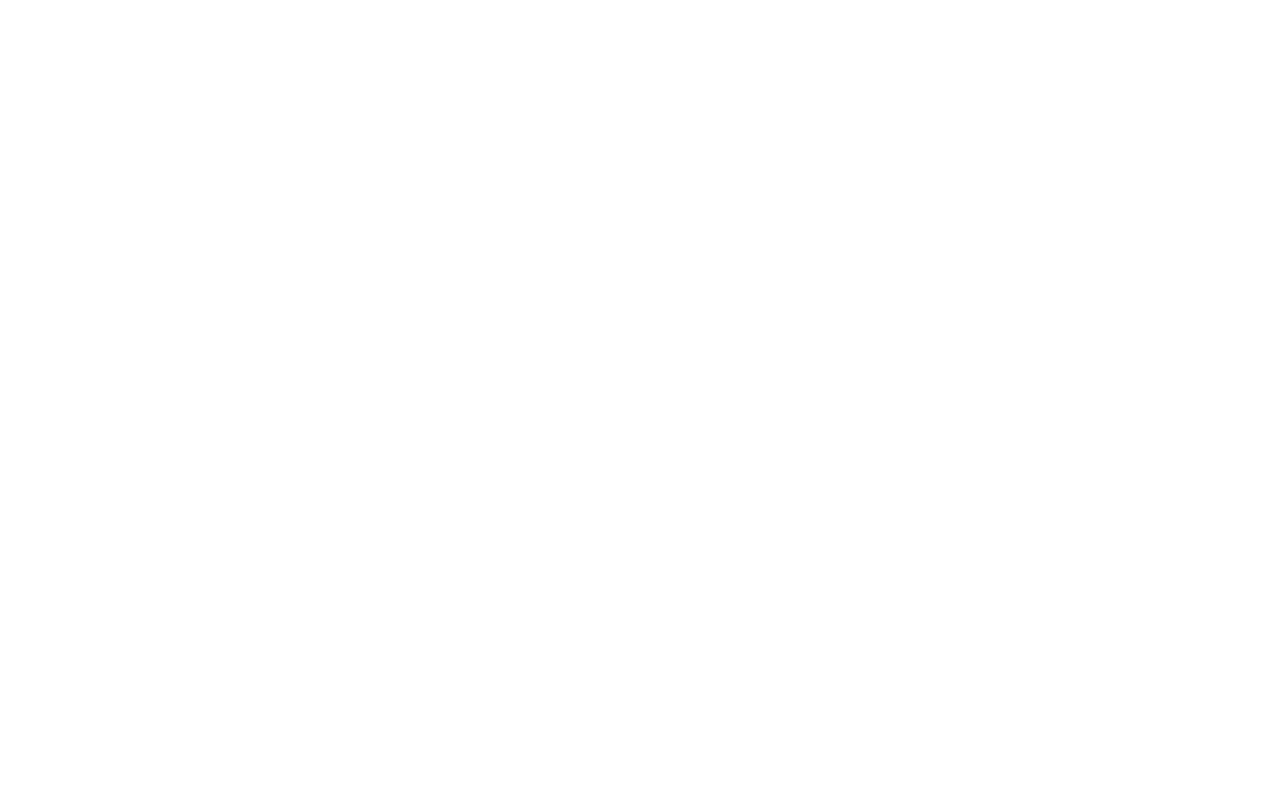
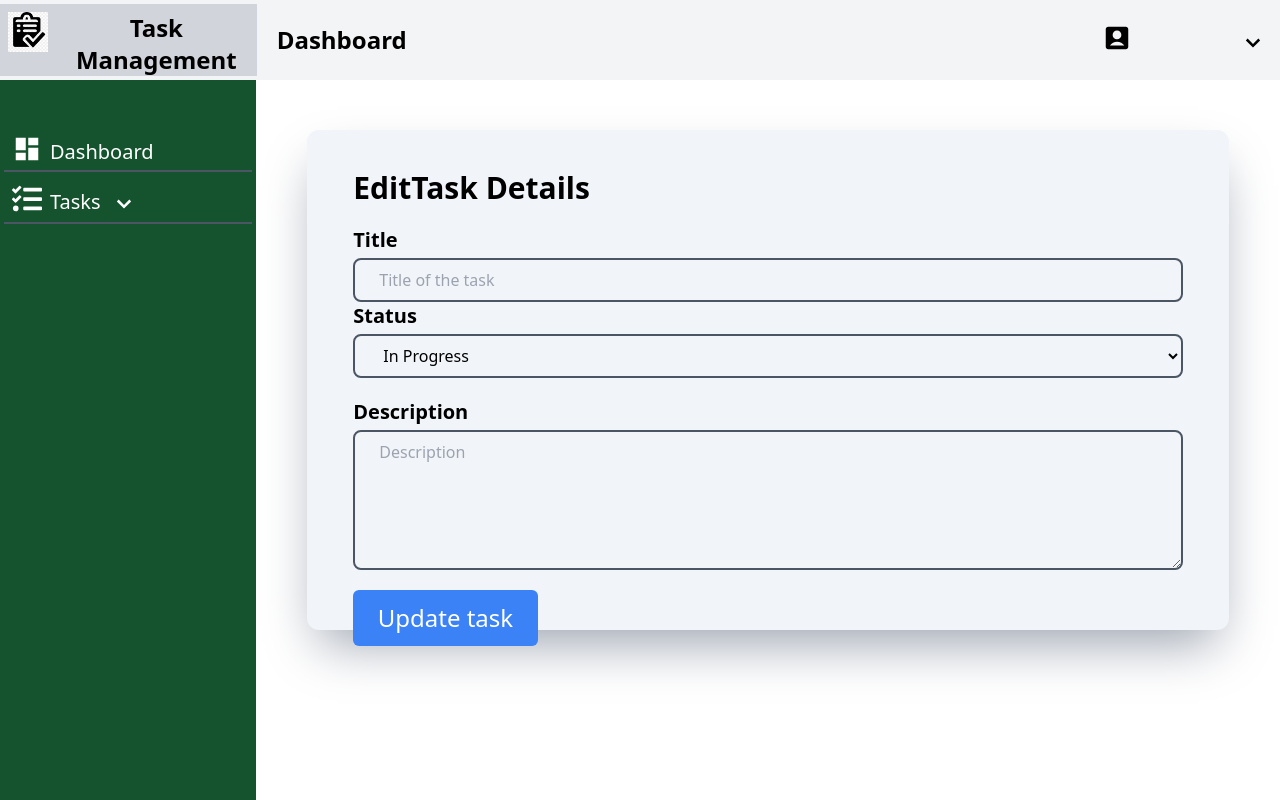
Before and after one commit to aaqure786/task-management-ui, a React (Create React App) app in the folder task-management/: page /dashboard/tasks/edittask/1 in a window 1280 px wide. Before the commit this address had no page. Built offline with nearby package versions, Linux system fonts and the light colour scheme; no server answers.

Commit message:
Added Edit Functionality and integrate it

```diff
--- a/task-management/src/App.js
+++ b/task-management/src/App.js
@@ -20,13 +20,17 @@
 
           <Route path='/login' element={<Login />} />
           <Route path='/dashboard' element={<Index />} >
-          <Route path='tasks' element={<Tasks />} />
+          <Route path='tasks' element={<Tasks/>} >
+          <Route path='' element={<AllTasks />} />
+
+          <Route path='/dashboard/tasks/addtask' element={<AddorEditTasks />} />
+          <Route path='/dashboard/tasks/alltasks' element={<AllTasks />} />
+          <Route path='/dashboard/tasks/edittask/:id' element={<AddorEditTasks />} />
+
+          </Route>
           <Route path='roles' element={<Roles />} />
 
-          <Route path='addtask' element={<AddorEditTasks />} />
-          <Route path='/dashboard/edittask/:id' element={<AddorEditTasks />} />
 
-          <Route path='alltasks' element={<AllTasks />} />
 
 
 
--- a/task-management/src/components/dashboard/AddorEditTasks.js
+++ b/task-management/src/components/dashboard/AddorEditTasks.js
@@ -1,61 +1,110 @@
-import {React, useState } from 'react'
+import {React, useEffect, useState } from 'react'
 import { useParams } from 'react-router-dom'
-// import { useNavigate } from 'react-router-dom';
-// import { ToastContainer } from "react-toastify"
-// import 'react-toastify/dist/ReactToastify.css';
+import { useNavigate } from 'react-router-dom';
+import { ToastContainer, toast } from "react-toastify"
+import 'react-toastify/dist/ReactToastify.css';
+const BASE_URL = process.env.REACT_APP_BASE_URL
 
 const AddorEditTasks = () => {
-//   const BASE_URL = process.env.local.REACT_APP_BASE_URL
-  const [task, setTask] = useState({title :"",description:"" })
-//   const navigate = useNavigate()
+  const [task, setTask] = useState({title :"",description:"", status:"" })
+  const navigate = useNavigate()
   const hadlechange = (e) => {
     setTask({...task, [e.target.name]: e.target.value} )
   }
   const parms = useParams()
-  const id = parms.id
+  const id = parms.id || 0
+  const getData = async ()=>{
+    if(id !==0){
+       const res = await fetch(`${BASE_URL}/api/task/gettask/${id}`,{
+        method:"GET",
+        headers:{
+          'Content-Type': 'applicaiton/json',
+          'token': localStorage.getItem('token'),
+        }
+       });
+       const response = await res.json()
+       if(response){
+        setTask({title:response['title'],status:response['status'],description:response['description']})
+       }
+    }
+
+  }
+  useEffect(() => {
+    getData()
+        // eslint-disable-next-line react-hooks/exhaustive-deps
+  }, [])
+
   const hadleClick = async (e) => {
     e.preventDefault()
     // console.log(task)
-    // const {name, contact, branch, password, address} = task
-    // const result = await fetch(`${BASE_URL}/api/task/addtask`,{
-    //   method:"POST",
-    //   headers:{
-    //     'Content-Type': 'application/json',
-    //     'token': localStorage.getItem('token')
-    //   },
-    //   body: JSON.stringify({
-    //     name, contact, branch, password, address
-    //   })
-    // });
-    // const response = await result.json()
-    // if(response){
-    //   toast.success('Data Saved Successfuly', {
-    //     position: "top-right",
-    //     autoClose: 1000,
-    //     hideProgressBar: false,
-    //     closeOnClick: true,
-    //     pauseOnHover: true,
-    //     draggable: true,
-    //     progress: undefined,
-    //     theme: "light",
-    //     });
-    //     setTimeout(() => {
-    //       navigate("/dashboard/officetask")
-    //     }, 1000);
-    //     setTask({title :"",description:"" })
-    // }
+    if(id === 0){
+      const {title,description} = task
+    const result = await fetch(`${BASE_URL}/api/task/addtask`,{
+      method:"POST",
+      headers:{
+        'Content-Type': 'application/json',
+        'token': localStorage.getItem('token')
+      },
+      body: JSON.stringify({title,description})
+    });
+    const response = await result.json()
+    console.log(response)
+    if(response){
+      toast.success('Data Saved Successfuly', {
+        position: "top-right",
+        autoClose: 1000,
+        hideProgressBar: false,
+        closeOnClick: true,
+        pauseOnHover: true,
+        draggable: true,
+        progress: undefined,
+        theme: "light",
+        });
+        setTimeout(() => {
+          navigate("/dashboard/tasks")
+        }, 1000);
+        setTask({title :"",description:"" })
+    }
+    }else if(id !==0){
+      console.log("I am Edit")
+      const {title,description, status} = task
+      console.log(task)
+      const result = await fetch(`${BASE_URL}/api/task/edittask/${id}`,{
+        method:"PUT",
+        headers:{
+          'Content-Type': 'application/json',
+          'token': localStorage.getItem('token')
+        },
+        body: JSON.stringify({title,description, status})
+      });
+      const response = await result.json()
+      console.log(response)
+      if(response){
+        toast.success('Data Updated Successfuly', {
+          position: "top-right",
+          autoClose: 1000,
+          hideProgressBar: false,
+          closeOnClick: true,
+          pauseOnHover: true,
+          draggable: true,
+          progress: undefined,
+          theme: "light",
+          });
+          setTimeout(() => {
+            navigate("/dashboard/tasks")
+          }, 1000);
+          setTask({title :"",description:"" })
+      }
+    }
   }
 
 
-//   useEffect(() => {
-//     getBranch();
-//     // eslint-disable-next-line react-hooks/exhaustive-deps
-//   }, [])
+
 
   return (
     <div>
       <div className='flex flex-col items-center'>
-        {/* <ToastContainer
+        <ToastContainer
           position="top-right"
           autoClose={1000}
           hideProgressBar={false}
@@ -66,7 +115,7 @@
           draggable
           pauseOnHover
           theme="dark"
-        /> */}
+        />
         <div className=' w-full min-h-[70vh] flex flex-col justify-center items-center mt-5  '>
           <div className='flex flex-col h-[500px] justify-start py-10  w-[90%] rounded-xl shadow-2xl shadow-gray-400  bg-slate-100 '>
             <h1 className='text-start mx-[5%]  text-3xl font-semibold  '>{id ? 'Edit': 'Add'}Task Details</h1>
@@ -74,18 +123,28 @@
               <div className='grid grid-cols-1 mt-5  '>
                 <div className=' flex flex-col'>
                   <label className=' text-xl text-start mb-1  mx-[5%] font-bold'>Title</label>
-                  <input className=' w-[90%] mx-[5%] px-6 py-2 border-2 rounded-lg focus:outline-none border-gray-600 bg-transparent  ' type='text' onChange={hadlechange} name='title' value={task.name} id="name" placeholder='Title of the task' />
+                  <input className=' w-[90%] mx-[5%] px-6 py-2 border-2 rounded-lg focus:outline-none border-gray-600 bg-transparent  ' type='text' onChange={hadlechange} name='title' value={task.title} id="name" placeholder='Title of the task' />
                 </div>
+                {id ?
+                <div className=' flex flex-col'>
+                  <label className=' text-xl text-start mb-1  mx-[5%] font-bold'>Status</label>
+                  <select className=' w-[90%] mx-[5%] px-6 py-2 border-2 rounded-lg focus:outline-none border-gray-600 bg-transparent  ' type='text' onChange={hadlechange} name='status' value={task.status} id="status"  >
+                  <option value={'In Progress'}>In Progress</option>
+                    <option value={'Completed'}>Completed</option>
+                    <option value={'Half-Done'}>Half-Done</option>
 
+                  </select>
+                </div>
+                :""}
               </div>
 
               <div className='grid mt-5 grid-cols-1  '>
                 <div className=' flex flex-col'>
                   <label className=' text-xl text-start mb-1  mx-[5%] font-bold'>Description</label>
-                  <textarea rows={5} cols={10} className=' w-[90%] mx-[5%] px-6 py-2 border-2 rounded-lg focus:outline-none border-gray-600 bg-transparent  ' type='text' onChange={hadlechange} name='description' value={task.address} id="description" placeholder='Description' />
+                  <textarea rows={5} cols={10} className=' w-[90%] mx-[5%] px-6 py-2 border-2 rounded-lg focus:outline-none border-gray-600 bg-transparent  ' type='text' onChange={hadlechange} name='description' value={task.description} id="description" placeholder='Description' />
                 </div>
               </div>
-              <button onClick={hadleClick} className='items-start   mx-[5%] w-[15%] text-2xl mt-5 px-3 text-white bg-blue-500 rounded-md py-3 '>Save task</button>
+              <button onClick={hadleClick} className='items-start   mx-[5%] w-[20%] text-2xl mt-5 px-3 text-white bg-blue-500 rounded-md py-3 '>{id ? 'Update': 'Save'} task</button>
             </form>
           </div>
         </div>
--- a/task-management/src/components/dashboard/AllTasks.js
+++ b/task-management/src/components/dashboard/AllTasks.js
@@ -52,7 +52,7 @@
                                         <td className="px-1 py-3">{value.description}</td>
                                         <td className="px-1 py-3">{value.status}</td>
                                         <td className="w-10 flex ">
-                                            <Link to={`edittask/${value._id}`} className='   mx-1 bg-green-500 rounded-xl'><GrFormView size={30} className='mx-2 mt-1 ' /></Link>
+                                            <Link to={`/dashboard/tasks/edittask/${value._id}`} className='   mx-1 bg-green-500 rounded-xl'><GrFormView size={30} className='mx-2 mt-1 ' /></Link>
                                             {/* <Link to={`${}`} className=' w-[50px] bg-blue-500 flex mx-1  rounded-xl px-2 text-2xl py-1'><AiOutlineEdit size={30} /></Link> */}
 
 
--- a/task-management/src/components/dashboard/Index.js
+++ b/task-management/src/components/dashboard/Index.js
@@ -15,7 +15,6 @@
             body: JSON.stringify(data)
         });
         const result = await res.json()
-        console.log(result)
         if(result){
             setLogged(result.user)
 
--- a/task-management/src/components/dashboard/Sidebar.js
+++ b/task-management/src/components/dashboard/Sidebar.js
@@ -32,11 +32,11 @@
       </div>
       {tasks &&
         <>
-        <Link to={'alltasks'} className='flex w-[90%] ml-5 px-2 mt-2 py-1 border-b-[2px]  border-gray-200 justify-start'>
+        <Link to={'/dashboard/tasks/alltasks'} className='flex w-[90%] ml-5 px-2 mt-2 py-1 border-b-[2px]  border-gray-200 justify-start'>
 
           <h1 className='text-white mt-1 mx-2 text-xl md:text-xl'>All Tasks</h1>
         </Link>
-        <Link to={'addtask'} className='flex w-[90%] ml-5 px-2 mt-2 py-1 border-b-[2px]  border-gray-200 justify-start'>
+        <Link to={'/dashboard/tasks/addtask'} className='flex w-[90%] ml-5 px-2 mt-2 py-1 border-b-[2px]  border-gray-200 justify-start'>
 
           <h1 className='text-white mt-1 mx-2 text-xl md:text-xl'>Add Task</h1>
         </Link>
--- a/task-management/src/components/dashboard/Tasks.js
+++ b/task-management/src/components/dashboard/Tasks.js
@@ -1,9 +1,10 @@
 import React from 'react'
+import { Outlet } from 'react-router-dom'
 
 const Tasks = () => {
   return (
     <div>
-        Welcome To Tasks Page
+        <Outlet />
     </div>
   )
 }
```
Also changed, not shown: 1 other file (tests, documents, lock files or other folders).
